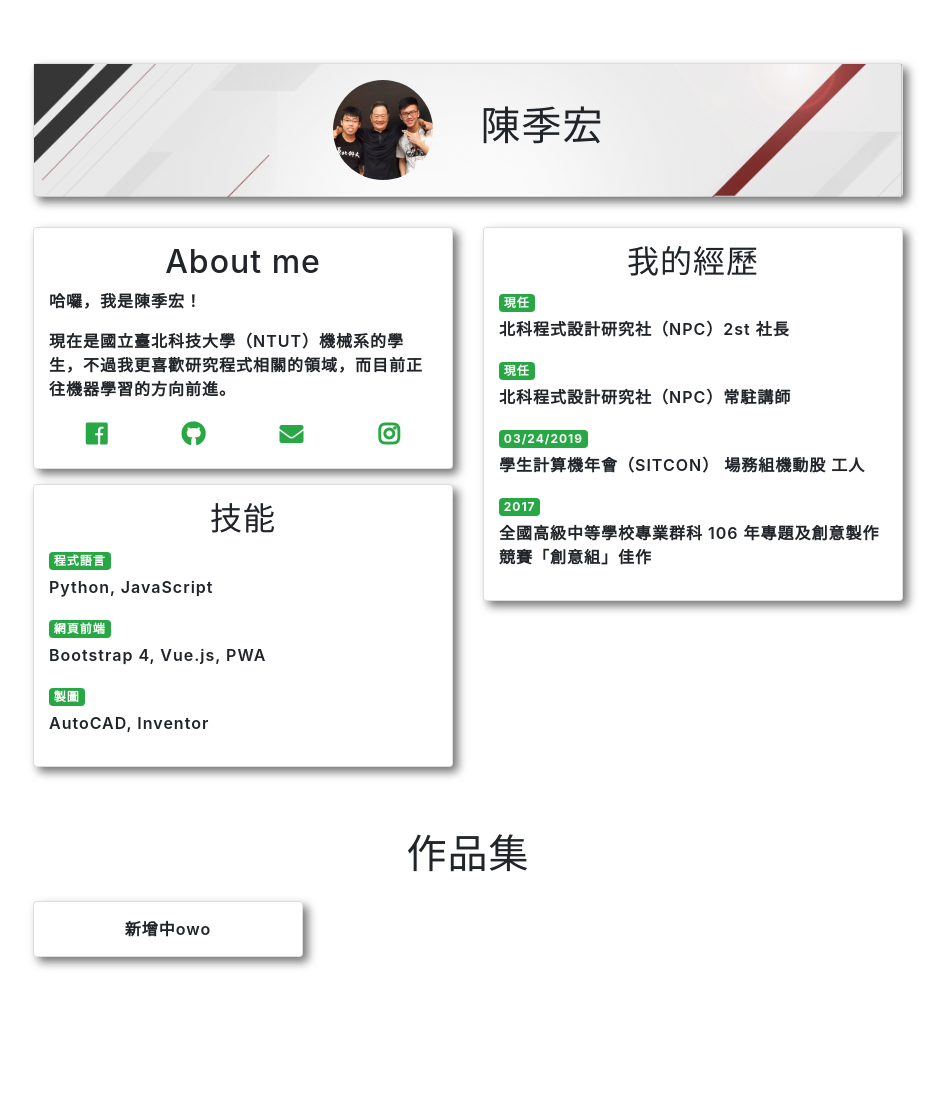
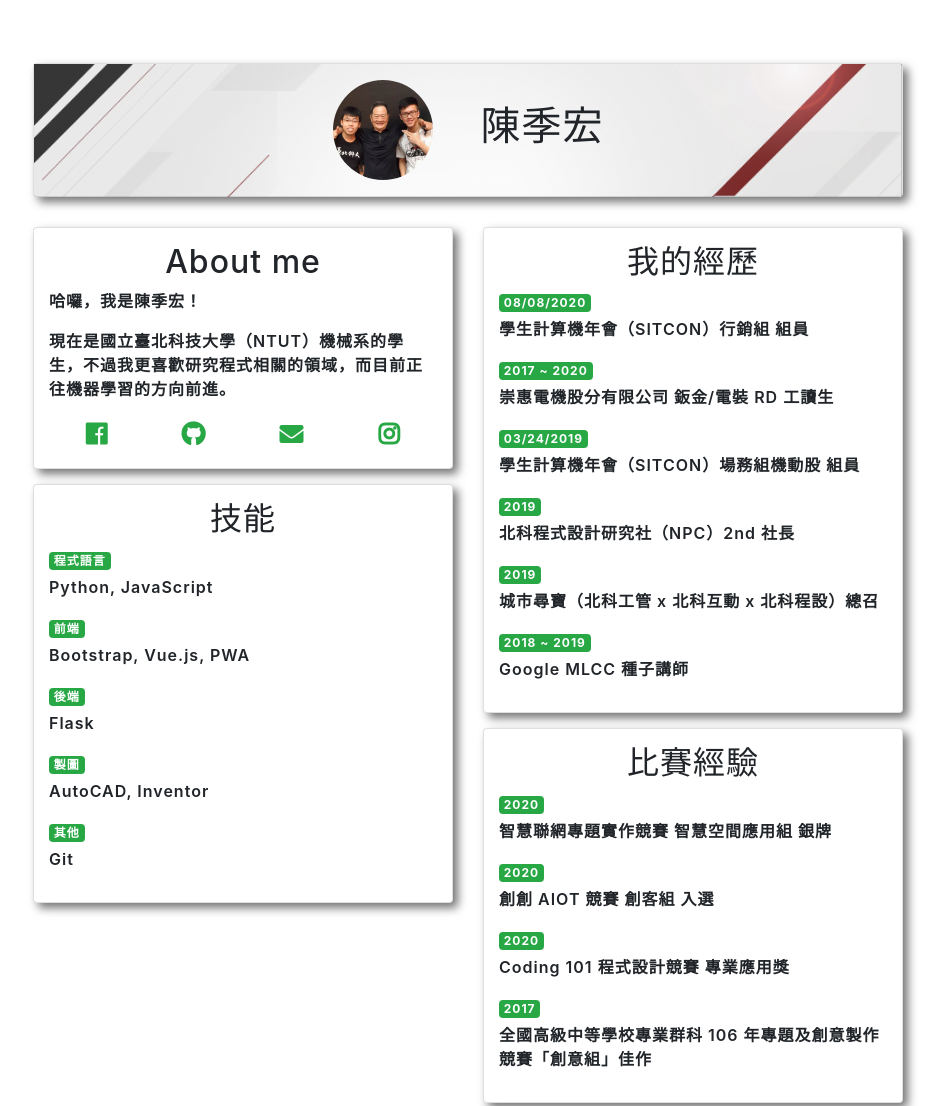
Before and after one commit to darkfanxing/my-resume, a plain HTML site: page index.html in a window 1280 px wide. Shown: the top 1106 px of the page, without its empty margins (172-1117 px from the left). Before the commit the page ends 1020 px from the top, so only its background shows below. Drawn offline with nearby package versions, Linux system fonts and the light colour scheme.

Commit message:
Change layout and add experience

```diff
--- a/index.html
+++ b/index.html
@@ -80,12 +80,20 @@
                             <p>Python, JavaScript</p>
                         </div>
                         <div>
-                            <span class="badge badge-success">網頁前端</span>
-                            <p>Bootstrap 4, Vue.js, PWA</p>
+                            <span class="badge badge-success">前端</span>
+                            <p>Bootstrap, Vue.js, PWA</p>
+                        </div>
+                        <div>
+                            <span class="badge badge-success">後端</span>
+                            <p>Flask</p>
                         </div>
                         <div>
                             <span class="badge badge-success">製圖</span>
                             <p>AutoCAD, Inventor</p>
+                        </div>
+                        <div>
+                            <span class="badge badge-success">其他</span>
+                            <p>Git</p>
                         </div>
                     </div>
                 </div>
@@ -97,16 +105,46 @@
                     <h2>我的經歷</h2>
                     <div class="content">
                         <div>
-                            <span class="badge badge-success">現任</span>
-                            <p>北科程式設計研究社（NPC）2st 社長</p>
+                            <span class="badge badge-success">08/08/2020</span>
+                            <p>學生計算機年會（SITCON）行銷組 組員</p>
                         </div>
                         <div>
-                            <span class="badge badge-success">現任</span>
-                            <p>北科程式設計研究社（NPC）常駐講師</p>
+                            <span class="badge badge-success">2017 ~ 2020</span>
+                            <p>崇惠電機股分有限公司 鈑金/電裝 RD 工讀生</p>
                         </div>
                         <div>
                             <span class="badge badge-success">03/24/2019</span>
-                            <p>學生計算機年會（SITCON） 場務組機動股 工人</p>
+                            <p>學生計算機年會（SITCON）場務組機動股 組員</p>
+                        </div>
+                        <div>
+                            <span class="badge badge-success">2019</span>
+                            <p>北科程式設計研究社（NPC）2nd 社長</p>
+                        </div>
+                        <div>
+                            <span class="badge badge-success">2019</span>
+                            <p>城市尋寶（北科工管 x 北科互動 x 北科程設）總召</p>
+                        </div>
+                        <div>
+                            <span class="badge badge-success">2018 ~ 2019</span>
+                            <p>Google MLCC 種子講師</p>
+                        </div>
+                    </div>
+                </div>
+
+                <div class="card">
+                    <h2>比賽經驗</h2>
+                    <div class="content">
+                        <div>
+                            <span class="badge badge-success">2020</span>
+                            <p>智慧聯網專題實作競賽 智慧空間應用組 銀牌</p>
+                        </div>
+                        <div>
+                            <span class="badge badge-success">2020</span>
+                            <p>創創 AIOT 競賽 創客組 入選</p>
+                        </div>
+                        <div>
+                            <span class="badge badge-success">2020</span>
+                            <p>Coding 101 程式設計競賽 專業應用獎</p>
                         </div>
                         <div>
                             <span class="badge badge-success">2017</span>
```
